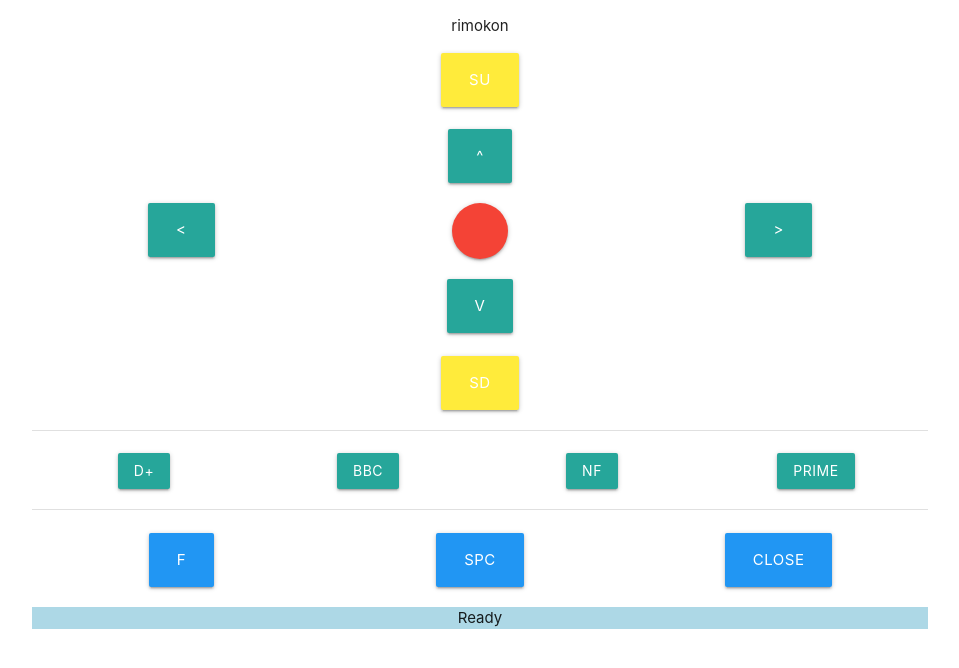
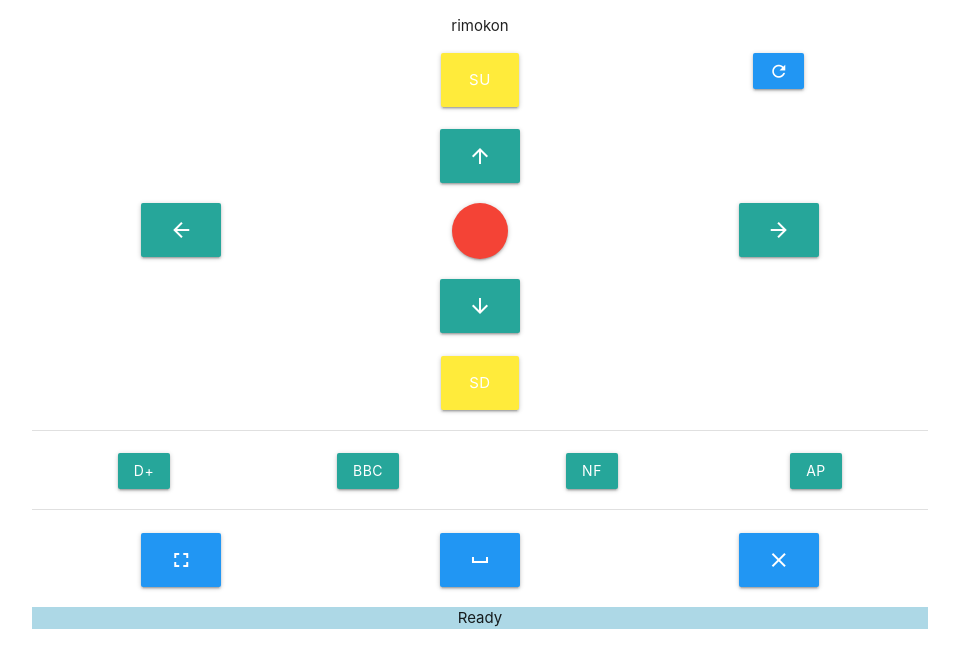
Before and after one commit to sopac/rimokon, a plain HTML site: page assets/index.html in a window 1280 px wide. Shown: the whole page, without its empty margins (160-1119 px from the left). Drawn offline with nearby package versions, Linux system fonts and the light colour scheme.

Commit message:
Icons Added, plus Refresh.

```diff
--- a/assets/index.html
+++ b/assets/index.html
@@ -8,6 +8,7 @@
   <link href="https://fonts.googleapis.com/icon?family=Material+Icons" rel="stylesheet">
   <link rel="stylesheet" href="https://cdnjs.cloudflare.com/ajax/libs/materialize/1.0.0/css/materialize.min.css">
   <script src="https://cdnjs.cloudflare.com/ajax/libs/materialize/1.0.0/js/materialize.min.js"></script>
+  <link href="https://fonts.googleapis.com/icon?family=Material+Icons" rel="stylesheet">
   <script src="htmx.min.js"></script>
   <title>rimokon</title>
   <style>
@@ -34,26 +35,38 @@
       <div class="col s4 offset-s4">
         <button class="btn-large yellow" hx-get="/e?id=sup" hx-target="#status"
           hx-swap="innerHTML">SU</button><br /><br />
-        <button class="btn-large" hx-get="/e?id=up" hx-target="#status" hx-swap="innerHTML">^</button>
+        <button class="btn-large" hx-get="/e?id=up" hx-target="#status" hx-swap="innerHTML">
+          <i class="large material-icons">arrow_upward</i>
+        </button>
+      </div>
+      <div class="col s4">
+        <button class="btn blue" hx-get="/e?id=kr" hx-target="#status" hx-swap="innerHTML">
+          <i class="large material-icons">refresh</i>
+        </button>
       </div>
     </div>
 
     <div class="row">
       <div class="col s4">
-        <button class="btn-large" hx-get="/e?id=lt" hx-target="#status" hx-swap="innerHTML">&lt;</button>
+        <button class="btn-large" hx-get="/e?id=lt" hx-target="#status" hx-swap="innerHTML">
+          <i class="large material-icons">arrow_back</i>
+        </button>
       </div>
       <div class="col s4">
         <button class="btn-floating btn-large red" hx-get="/e?id=mc" hx-target="#status" hx-swap="innerHTML"></button>
       </div>
       <div class="col s4">
-        <button class="btn-large" hx-get="/e?id=rt" hx-target="#status" hx-swap="innerHTML">&gt;</button>
+        <button class="btn-large" hx-get="/e?id=rt" hx-target="#status" hx-swap="innerHTML">
+          <i class="large material-icons">arrow_forward</i>
+        </button>
       </div>
     </div>
 
     <div class="row">
       <div class="col s4 offset-s4">
-        <button class="btn-large" style="font-variant-caps: small-caps;" hx-get="/e?id=dn" hx-target="#status"
-          hx-swap="innerHTML">v</button>
+        <button class="btn-large" hx-get="/e?id=dn" hx-target="#status" hx-swap="innerHTML">
+          <i class="large material-icons">arrow_downward</i>
+        </button>
         <br /><br />
         <button class="btn-large yellow" hx-get="/e?id=sdn" hx-target="#status" hx-swap="innerHTML">SD</button>
       </div>
@@ -73,7 +86,7 @@
         <button class="btn" hx-get="/e?id=o-nf" hx-target="#status" hx-swap="innerHTML">NF</button>
       </div>
       <div class="col s3">
-        <button class="btn" hx-get="/e?id=o-pr" hx-target="#status" hx-swap="innerHTML">Prime</button>
+        <button class="btn" hx-get="/e?id=o-pr" hx-target="#status" hx-swap="innerHTML">AP</button>
       </div>
       <!--
       <div class="col s2">
@@ -92,13 +105,19 @@
 
     <div class="row">
       <div class="col s4">
-        <button class="btn-large blue" hx-get="/e?id=kf" hx-target="#status" hx-swap="innerHTML">F</button>
+        <button class="btn-large blue" hx-get="/e?id=kf" hx-target="#status" hx-swap="innerHTML">
+          <i class="material-icons">fullscreen</i>
+        </button>
       </div>
       <div class="col s4">
-        <button class="btn-large blue" hx-get="/e?id=ks" hx-target="#status" hx-swap="innerHTML">SPC</button>
+        <button class="btn-large blue" hx-get="/e?id=ks" hx-target="#status" hx-swap="innerHTML">
+          <i class="material-icons">space_bar</i>
+        </button>
       </div>
       <div class="col s4">
-        <button class="btn-large blue" hx-get="/e?id=kc" hx-target="#status" hx-swap="innerHTML">Close</button>
+        <button class="btn-large blue" hx-get="/e?id=kc" hx-target="#status" hx-swap="innerHTML">
+          <i class="material-icons">close</i>
+        </button>
         <!-- Ctrl + W -->
       </div>
     </div>
```
Also changed, not shown: 1 other file.
